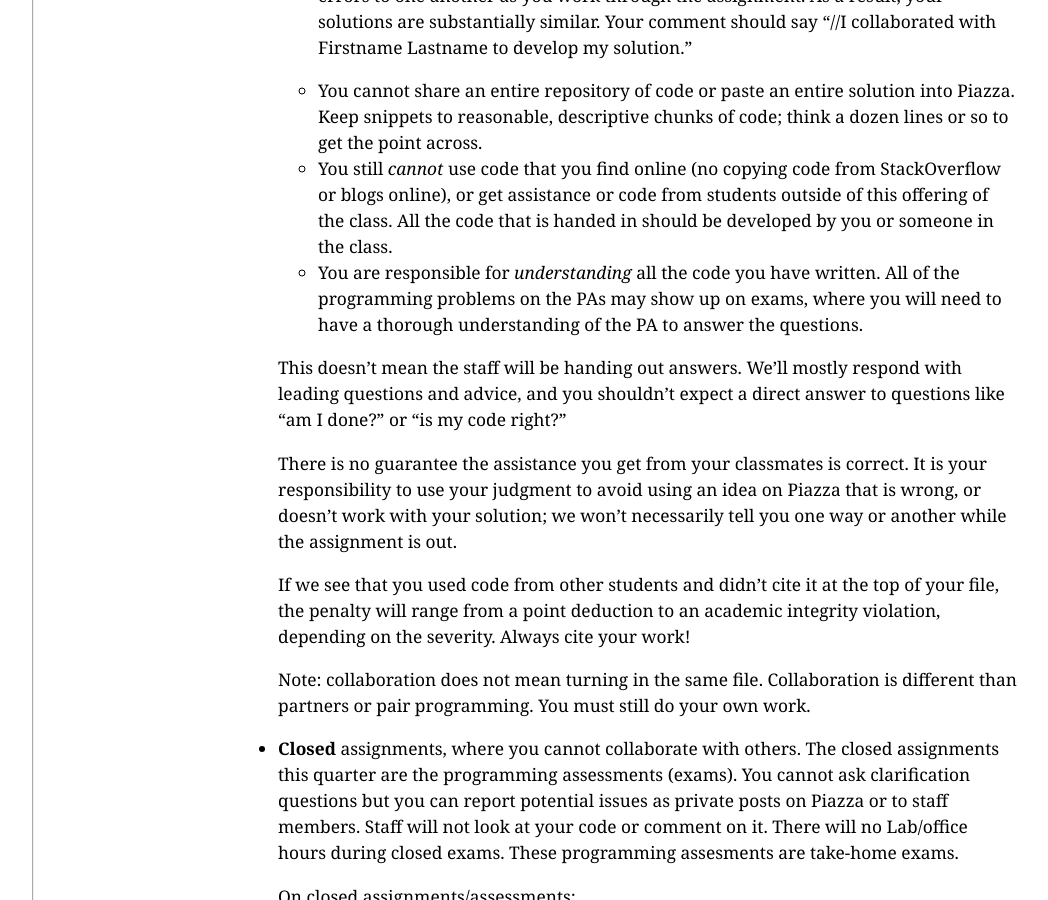
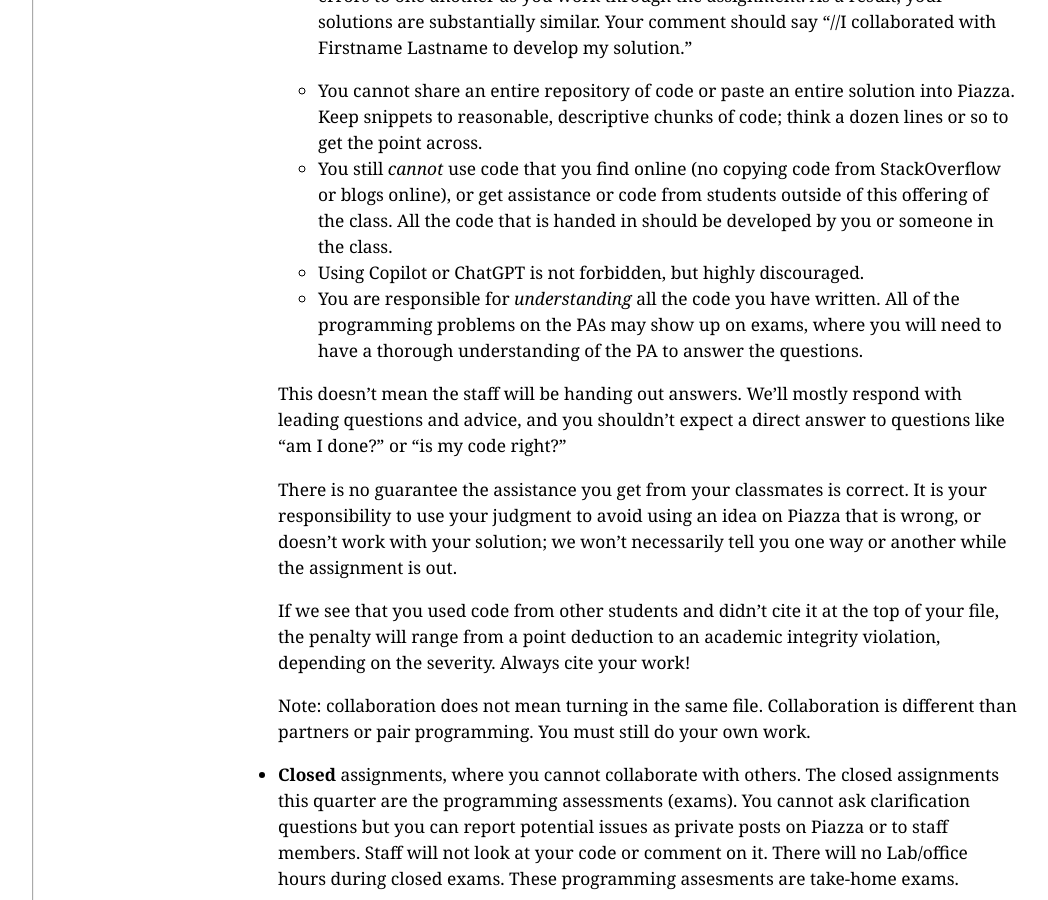
Before and after one commit to ucsd-cse12-sp24/ucsd-cse12-sp24.github.io, a Jekyll site: the page built from syllabus.md, in a window 1280 px wide and 900 px high, scrolled down 5040 px. Shown: the whole window, without its empty margins (56-1104 px from the left). Built offline with Jekyll 4.4.1, drawn with Linux system fonts in a browser that asks for light colours.

Commit message:
Update syllabus.md

```diff
--- a/syllabus.md
+++ b/syllabus.md
@@ -215,6 +215,7 @@ There are two types of assignments in this course, **open** and **closed**:
     from StackOverflow or blogs online), or get assistance or code from
     students outside of this offering of the class. All the code that is
     handed in should be developed by you or someone in the class.
+  - Using Copilot or ChatGPT is not forbidden, but highly discouraged.
   - You are responsible for _understanding_ all the code you have written.
     All of the programming problems on the PAs may show up on exams, where
     you will need to have a thorough understanding of the PA to answer the
```
